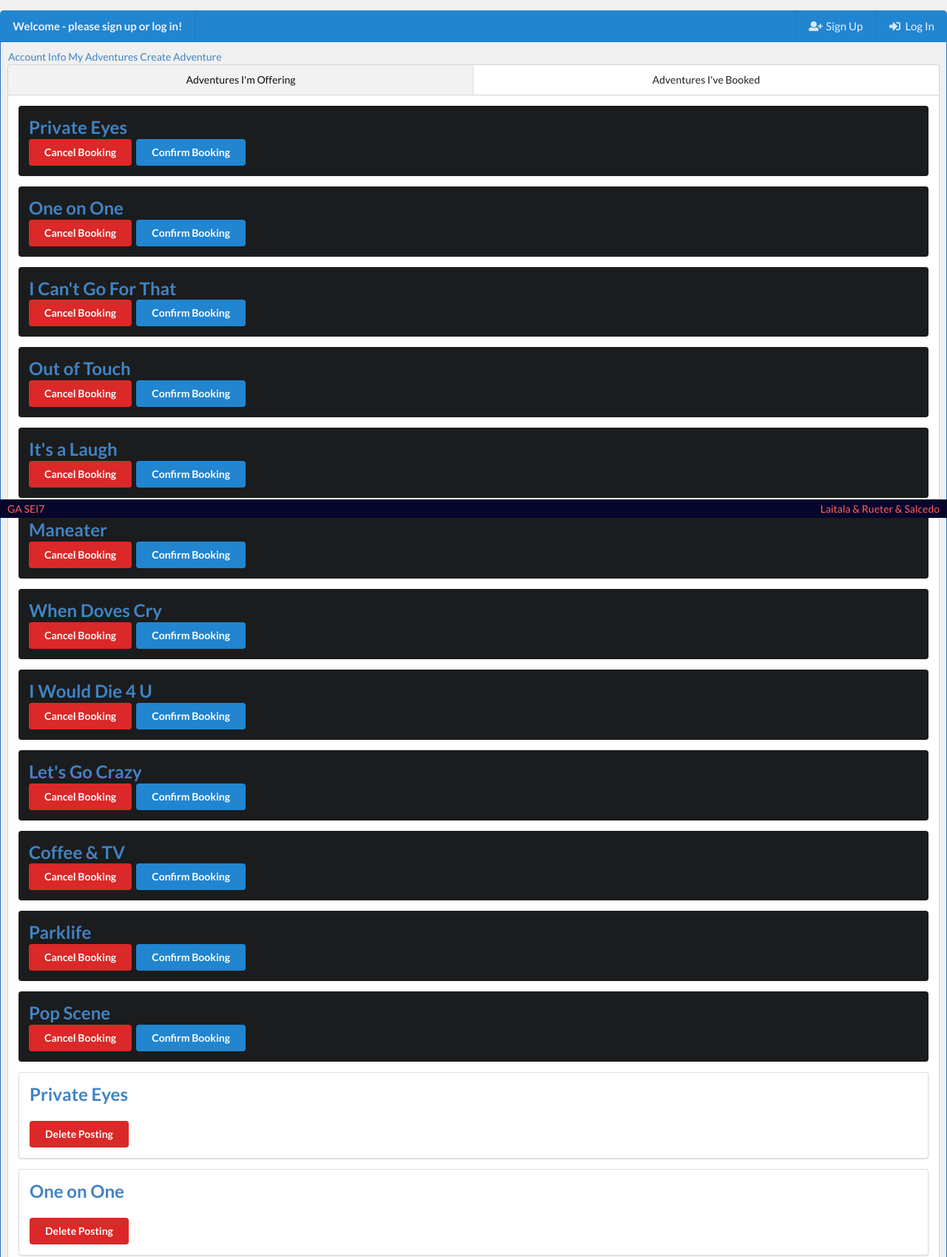
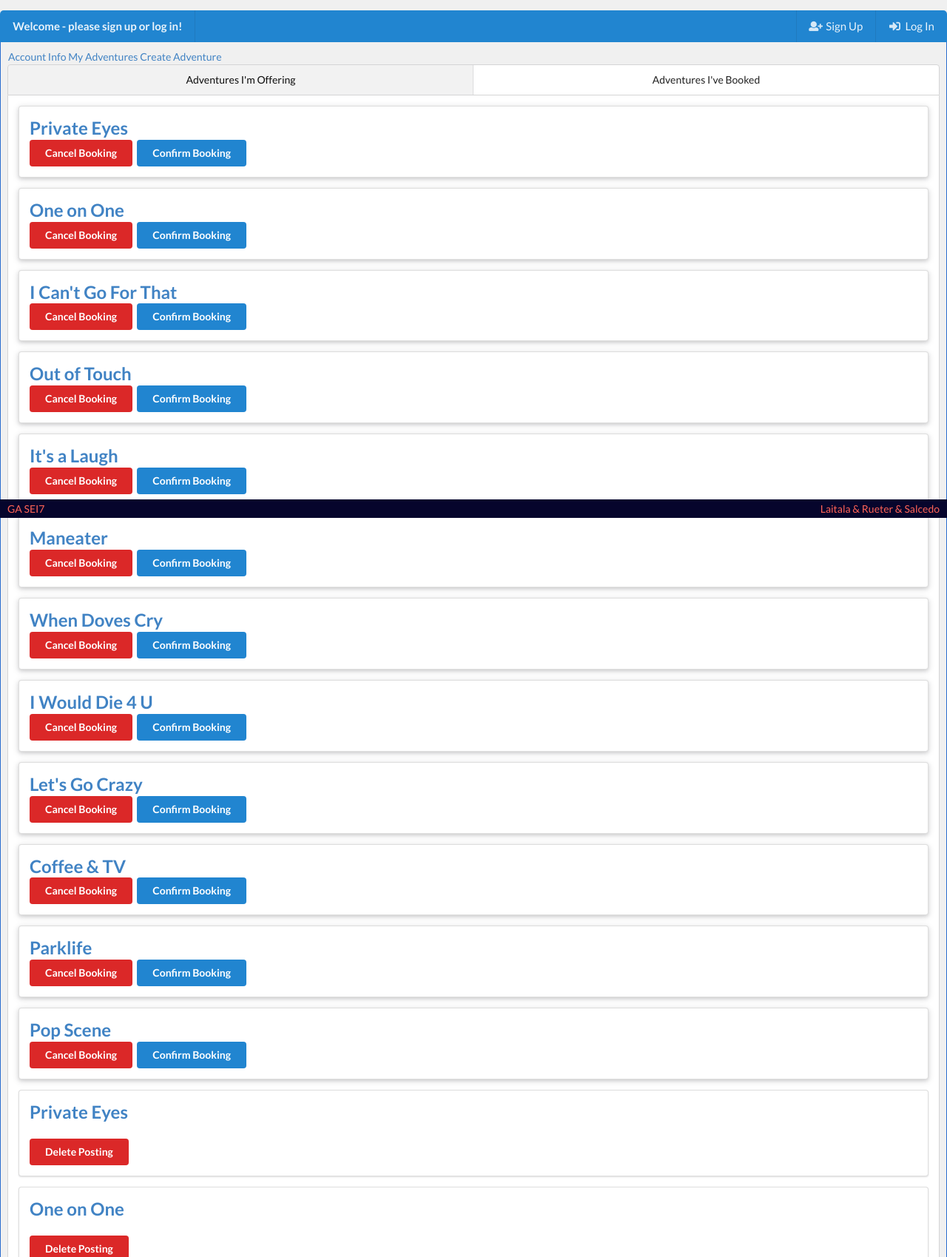
Before and after one commit to masalcedo88/ReactExperiences, a Django app: template main_app/templates/adventures_offered.html in a window 1280 px wide. Shown: the part 100-1799 px from the top of the page at 74% size. Run offline with Django 3.2, Linux system fonts and the light colour scheme; the template is opened without the code that fills it: values that come from a table or form of the project are taken from there, others are empty; data comes from the database, SQL or seed files in the repository.

Commit message:
revises segment styling for booked adventures awaiting confirm

```diff
--- a/main_app/templates/adventures_offered.html
+++ b/main_app/templates/adventures_offered.html
@@ -10,7 +10,7 @@
   </div>
   <div class="ui bottom attached segment">
       {% for adventure in adventures %}
-      <div class="ui segment inverted confirm_prompt">
+      <div class="ui raised segment confirm_prompt">
         <a href="{% url 'adventure_detail' pk=adventure.pk %}">
           <h2>{{ adventure.title }}</h2>
         </a>
```
